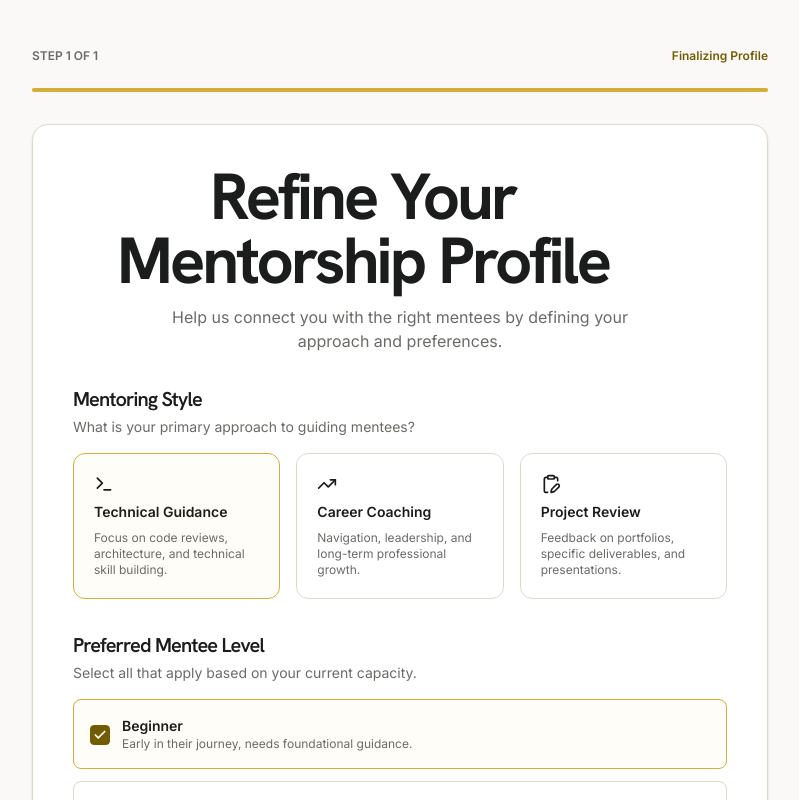
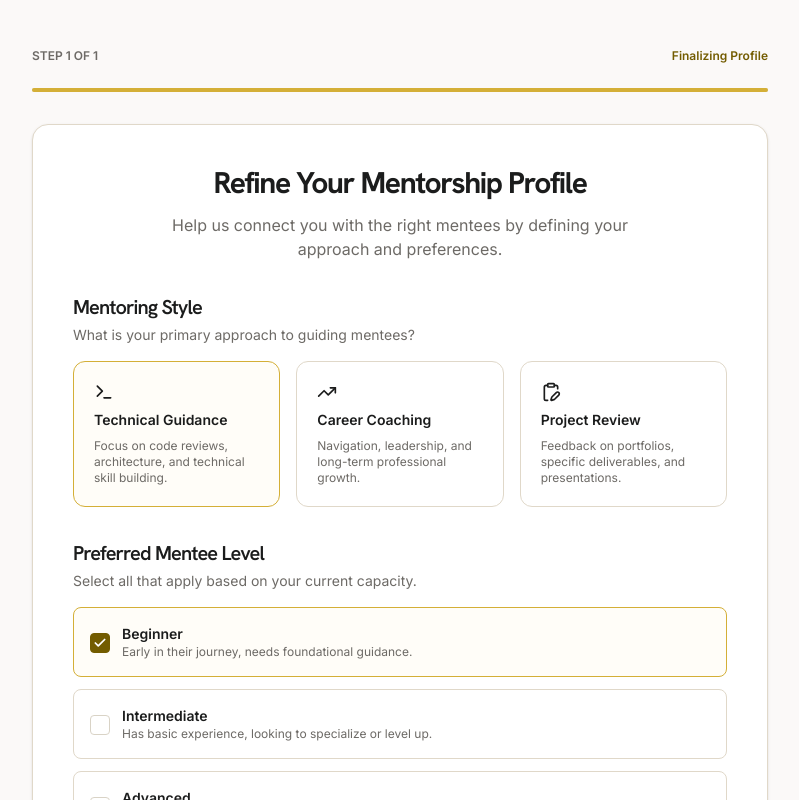
Before and after one commit to josephadeabah/lexep, a Next.js app in the folder frontend/: page /onboarding/mentor in a window 1280 px wide. Shown: the top 800 px of the page, without its empty margins (240-1039 px from the left). Built offline with nearby package versions, Linux system fonts and the light colour scheme; no server answers.

Commit message:
Update page.tsx

```diff
--- a/frontend/app/onboarding/mentor/page.tsx
+++ b/frontend/app/onboarding/mentor/page.tsx
@@ -110,9 +110,9 @@ export default function MentorOnboardingPage() {
         <div className="rounded-2xl border border-[#e0d8c9] bg-white p-8 shadow-sm sm:p-10">
           {/* Header */}
           <div className="mb-8 text-center">
-            <h1 className="font-['Hanken_Grotesk'] text-3xl font-bold tracking-[-0.03em] text-[#1b1c1c]">
+            <h2 className="font-['Hanken_Grotesk'] text-3xl font-bold tracking-[-0.03em] text-[#1b1c1c]">
               Refine Your Mentorship Profile
-            </h1>
+            </h2>
             <p className="mx-auto mt-3 max-w-lg text-[#6d6a66]">
               Help us connect you with the right mentees by defining your approach and preferences.
             </p>
```
